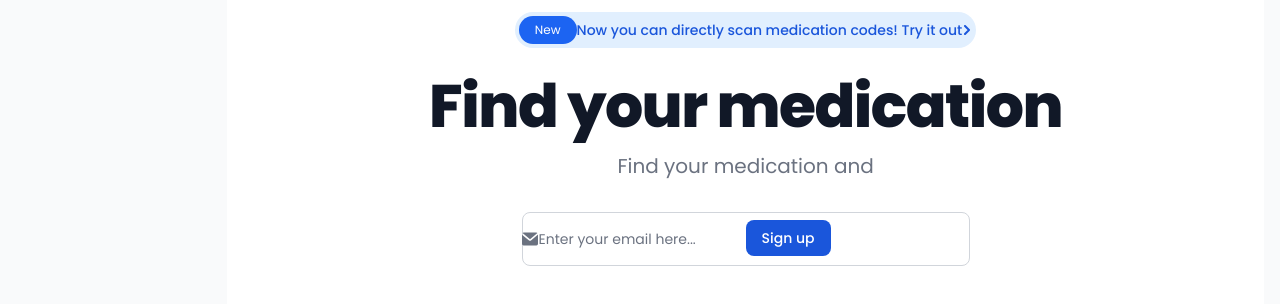
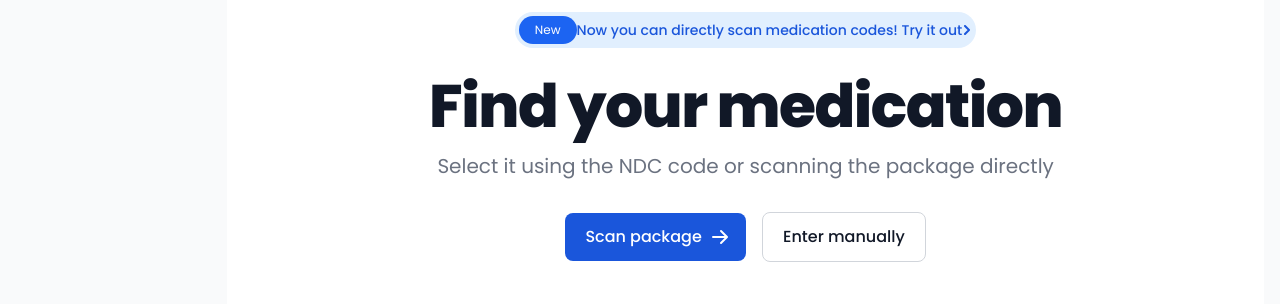
Before and after one commit to PhotonChaos/HackTheNorth2024, a plain HTML site: page Web/main.html in a window 1280 px wide. Shown: the part 68-372 px from the top of the page. Drawn offline with nearby package versions, Linux system fonts and the light colour scheme.

Commit message:
Added basic JS

```diff
--- a/Web/main.html
+++ b/Web/main.html
@@ -446,20 +446,39 @@
             </svg>
         </a>
         <h1 class="mb-4 text-4xl font-extrabold tracking-tight leading-none text-gray-900 md:text-5xl lg:text-6xl dark:text-white">Find your medication</h1>
-        <p class="mb-8 text-lg font-normal text-gray-500 lg:text-xl sm:px-16 lg:px-48 dark:text-gray-200">Find your medication and </p>
-        <form class="w-full max-w-md mx-auto">
+        <p class="mb-8 text-lg font-normal text-gray-500 lg:text-xl sm:px-16 lg:px-48 dark:text-gray-200">Select it using the NDC code or scanning the package directly</p>
+
+       <form id="manual_input_form" class="w-full max-w-md mx-auto" style="display: none;">
             <label for="default-email" class="mb-2 text-sm font-medium text-gray-900 sr-only dark:text-white">Email sign-up</label>
-            <div class="relative">
+
+            <div class="relative mb-4">
                 <div class="absolute inset-y-0 rtl:inset-x-0 start-0 flex items-center ps-3.5 pointer-events-none">
-                    <svg class="w-4 h-4 text-gray-500 dark:text-gray-400" aria-hidden="true" xmlns="http://www.w3.org/2000/svg" fill="currentColor" viewBox="0 0 20 16">
-                        <path d="m10.036 8.278 9.258-7.79A1.979 1.979 0 0 0 18 0H2A1.987 1.987 0 0 0 .641.541l9.395 7.737Z"/>
-                        <path d="M11.241 9.817c-.36.275-.801.425-1.255.427-.428 0-.845-.138-1.187-.395L0 2.6V14a2 2 0 0 0 2 2h16a2 2 0 0 0 2-2V2.5l-8.759 7.317Z"/>
-                    </svg>
+                  <svg class="w-6 h-6 text-gray-500 dark:text-white" aria-hidden="true" xmlns="http://www.w3.org/2000/svg" width="24" height="24" fill="none" viewBox="0 0 24 24">
+                    <path stroke="currentColor" stroke-linejoin="round" stroke-width="2" d="M4 4h6v6H4V4Zm10 10h6v6h-6v-6Zm0-10h6v6h-6V4Zm-4 10h.01v.01H10V14Zm0 4h.01v.01H10V18Zm-3 2h.01v.01H7V20Zm0-4h.01v.01H7V16Zm-3 2h.01v.01H4V18Zm0-4h.01v.01H4V14Z"/>
+                    <path stroke="currentColor" stroke-linejoin="round" stroke-width="2" d="M7 7h.01v.01H7V7Zm10 10h.01v.01H17V17Z"/>
+                  </svg>
                 </div>
-                <input type="email" id="default-email" class="block w-full p-4 ps-10 text-sm text-gray-900 border border-gray-300 rounded-lg bg-white focus:ring-blue-500 focus:border-blue-500 dark:bg-gray-800 dark:border-gray-700 dark:placeholder-gray-400 dark:text-white dark:focus:ring-blue-500 dark:focus:border-blue-500" placeholder="Enter your email here..." required />
-                <button type="submit" class="text-white absolute end-2.5 bottom-2.5 bg-blue-700 hover:bg-blue-800 focus:ring-4 focus:outline-none focus:ring-blue-300 font-medium rounded-lg text-sm px-4 py-2 dark:bg-blue-600 dark:hover:bg-blue-700 dark:focus:ring-blue-800">Sign up</button>
-            </div>
+
+
+                <input style="padding-inline-start:3rem;" type="number" id="default-ndc" class="block w-full p-4 ps-10 text-sm text-gray-900 border border-gray-300 rounded-lg bg-white focus:ring-blue-500 focus:border-blue-500 dark:bg-gray-800 dark:border-gray-700 dark:placeholder-gray-400 dark:text-white dark:focus:ring-blue-500 dark:focus:border-blue-500" placeholder="Enter the medication NDC code" required />
+                <button type="submit" class="text-white absolute end-2.5 bottom-2.5 bg-blue-700 hover:bg-blue-800 focus:ring-4 focus:outline-none focus:ring-blue-300 font-medium rounded-lg text-sm px-4 py-2 dark:bg-blue-600 dark:hover:bg-blue-700 dark:focus:ring-blue-800">Continue</button>
+
+              </div>
+
+              <a onclick="selection_method_back();" href="#" class="font-medium text-blue-600 dark:text-blue-500 hover:underline">Go back</a>
+
         </form>
+
+        <div id="selection_buttons" class="mr-auto place-self-center lg:col-span-7 mt-8">
+          <a onclick="start_scan();" href="#" class="inline-flex items-center justify-center px-5 py-3 mr-3 text-base font-medium text-center text-white rounded-lg bg-primary-700 hover:bg-primary-800 focus:ring-4 focus:ring-primary-300 dark:focus:ring-primary-900">
+              Scan package
+              <svg class="w-5 h-5 ml-2 -mr-1" fill="currentColor" viewBox="0 0 20 20" xmlns="http://www.w3.org/2000/svg"><path fill-rule="evenodd" d="M10.293 3.293a1 1 0 011.414 0l6 6a1 1 0 010 1.414l-6 6a1 1 0 01-1.414-1.414L14.586 11H3a1 1 0 110-2h11.586l-4.293-4.293a1 1 0 010-1.414z" clip-rule="evenodd"></path></svg>
+          </a>
+          <a onclick="manual_input();" href="#" class="inline-flex items-center justify-center px-5 py-3 text-base font-medium text-center text-gray-900 border border-gray-300 rounded-lg hover:bg-gray-100 focus:ring-4 focus:ring-gray-100 dark:text-white dark:border-gray-700 dark:hover:bg-gray-700 dark:focus:ring-gray-800">
+              Enter manually
+          </a>
+      </div>
+
     </div>
     <div class="bg-gradient-to-b from-blue-50 to-transparent dark:from-blue-900 w-full h-full absolute top-0 left-0 z-0"></div>
 </section>
@@ -471,5 +490,6 @@
       </div>
 
 <script src="https://cdn.jsdelivr.net/npm/flowbite@2.5.1/dist/flowbite.min.js"></script>
+<script src="./script.js"></script>
 </body>
 </html>
--- /dev/null
+++ b/Web/script.js
@@ -0,0 +1,20 @@
+// FUNCTIONS for Voicemed
+
+// September 2024
+
+function start_scan() {
+    alert("WIP");
+}
+
+
+function manual_input() {
+    // Display the input form
+    document.getElementById("selection_buttons").style.display = "none";
+    document.getElementById("manual_input_form").style.display = "block";
+}
+
+function selection_method_back() {
+    // Display the input form
+    document.getElementById("manual_input_form").style.display = "none";
+    document.getElementById("selection_buttons").style.display = "block";
+}
```
